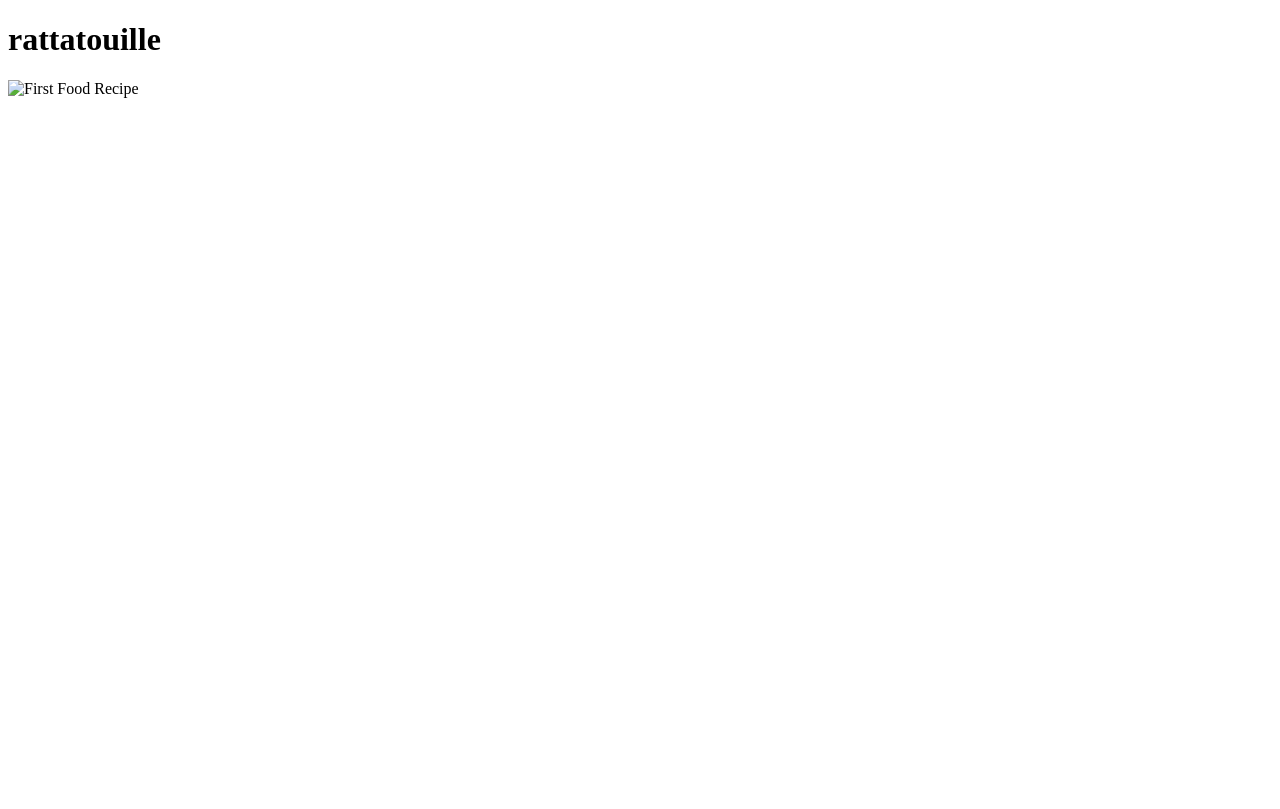
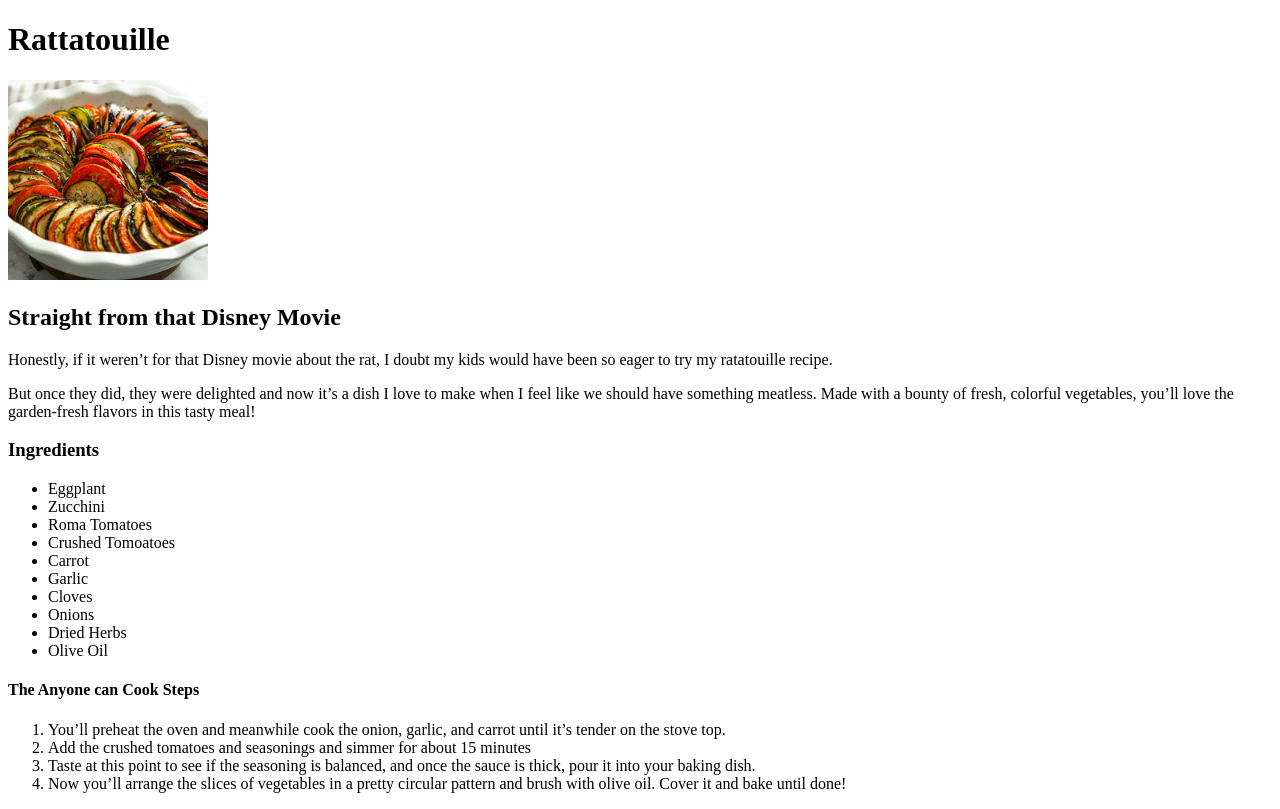
Before and after one commit to Jaflor17/odin-recipes, a plain HTML site: page recipes/rattatouille.html in a window 1280 px wide. Drawn offline with Linux system fonts and the light colour scheme.

Commit message:
Added heading for ingredients for recipe simple burger and included unorganized lsit of recipe ingredient

```diff
--- a/recipes/rattatouille.html
+++ b/recipes/rattatouille.html
@@ -2,13 +2,37 @@
 <html lang="en">
 <head>
     <meta charset="UTF-8">
-    <meta name="viewport" content="width=device-width, initial-scale=1.0">
-    <title>Document</title>
+    <title>Rattatouille</title>
 </head>
 <body>
+<h1>Rattatouille</h1>
+<img src="/Images/Ratatouille-recipe.jpg" alt="First Food Recipe" height="200" width="">
+    <h2> Straight from that Disney Movie</h2>
+     <p> Honestly, if it weren’t for that Disney movie about the rat, I doubt my kids would have been so eager to try my ratatouille recipe.</p>
+     <p> But once they did, they were delighted and now it’s a dish I love to make when I feel like we should have something meatless. Made with a bounty of fresh, colorful vegetables, you’ll love the garden-fresh flavors in this tasty meal!</p>
 
-</body>
-</html>
-<h1>rattatouille
-</h1>
-<img src="Ratatouille-recipe.jpg" alt="First Food Recipe"/>
+         <h3>Ingredients</h3>
+         <ul>
+          <li>Eggplant</li>
+          <li>Zucchini</li>
+          <li>Roma Tomatoes</li>
+          <li>Crushed Tomoatoes</li>
+          <li>Carrot</li>
+          <li>Garlic</li>
+          <li>Cloves</li>
+          <li>Onions</li>
+          <li>Dried Herbs</li>
+          <li>Olive Oil</li>
+         </ul>
+            <h4> The Anyone can Cook Steps </h4>
+         <ol>
+          <li>You’ll preheat the oven and meanwhile cook the onion, garlic, and carrot until it’s tender on the stove top.</li>
+          <li>Add the crushed tomatoes and seasonings and simmer for about 15 minutes</li>
+          <li>Taste at this point to see if the seasoning is balanced, and once the sauce is thick, pour it into your baking dish.</li>
+          <li>Now you’ll arrange the slices of vegetables in a pretty circular pattern and brush with olive oil. Cover it and bake until done!</li>
+
+
+
+         </ol>
+    </body>
+        <html>
```
Also changed, not shown: index.html (+4 -0 lines), recipes/notcanessauce.html (+9 -0 lines), recipes/simpleburger.html (+21 -0 lines).
